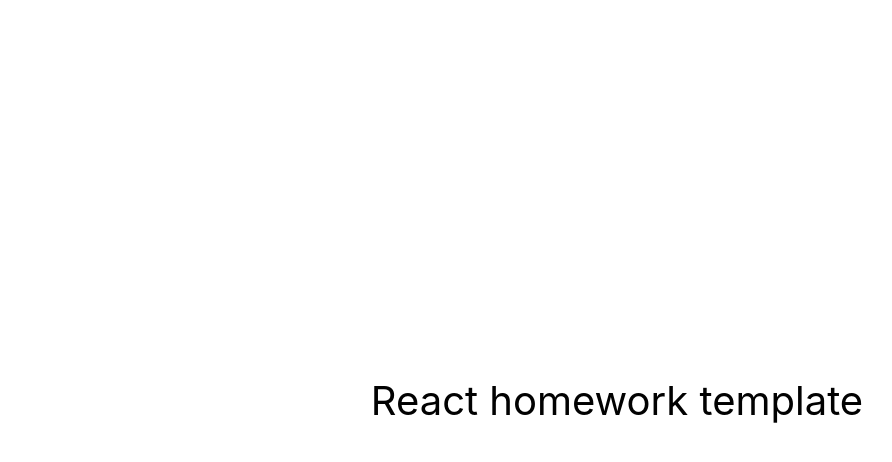
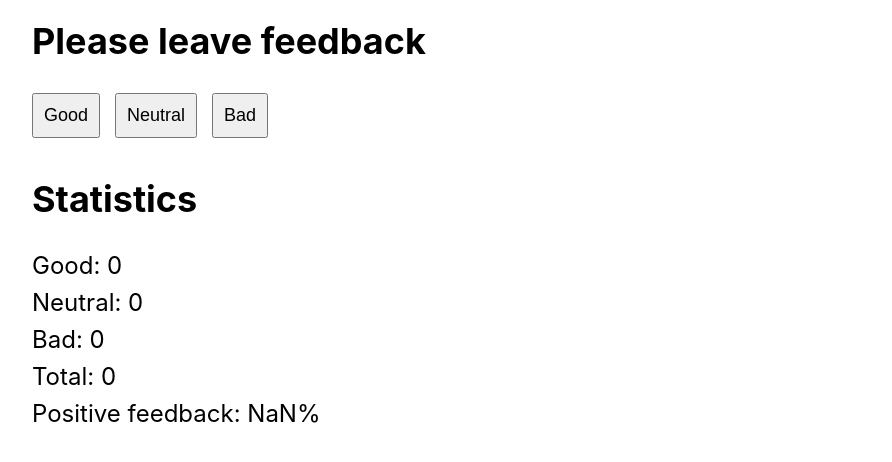
Before and after one commit to MaksNyzhnov/goit-react-hw-02-feedback, a React (Create React App) app: page / in a window 1280 px wide. Shown: the top 462 px of the page, without its empty margins (23-915 px from the left). Built offline with nearby package versions, Linux system fonts and the light colour scheme.

Commit message:
made feedback task

```diff
--- a/package.json
+++ b/package.json
@@ -7,6 +7,7 @@
     "@testing-library/jest-dom": "^5.16.3",
     "@testing-library/react": "^12.1.4",
     "@testing-library/user-event": "^13.5.0",
+    "prop-types": "^15.8.1",
     "react": "^18.1.0",
     "react-dom": "^18.1.0",
     "react-scripts": "5.0.1",
--- /dev/null
+++ b/src/components/App.js
@@ -0,0 +1,34 @@
+import React from 'react';
+
+import FeedbackSection from './Sections/Feedbacksection';
+
+import StatisticsSection from './Sections/Statisticssection';
+class App extends React.Component {
+  state = {
+    good: 0,
+    neutral: 0,
+    bad: 0,
+  };
+  updateState = type => {
+    this.setState(prevState => ({
+      [type]: prevState[type] + 1,
+    }));
+  };
+  render() {
+    return (
+      <div>
+        <FeedbackSection
+          title="Please leave feedback"
+          updateState={this.updateState}
+        ></FeedbackSection>
+
+        <StatisticsSection
+          title="Statistics"
+          feedbacks={this.state}
+        ></StatisticsSection>
+      </div>
+    );
+  }
+}
+
+export default App;
--- a/src/components/App.jsx
+++ /dev/null
@@ -1,16 +0,0 @@
-export const App = () => {
-  return (
-    <div
-      style={{
-        height: '100vh',
-        display: 'flex',
-        justifyContent: 'center',
-        alignItems: 'center',
-        fontSize: 40,
-        color: '#010101'
-      }}
-    >
-      React homework template
-    </div>
-  );
-};
--- /dev/null
+++ b/src/components/FeedbackOptions/FeedbackOptions.js
@@ -0,0 +1,49 @@
+import React from 'react';
+import PropTypes from 'prop-types';
+import css from './FeedbackOptions.module.css';
+
+class FeedbackOptions extends React.Component {
+  constructor(props) {
+    super(props);
+  }
+
+  onButtonClick = event => {
+    this.props.updateState(`${event.target.textContent.toLowerCase()}`);
+  };
+
+  render() {
+    return (
+      <ul className={css.feedback__list}>
+        <li className={css.feedback__list__item}>
+          <button
+            type="button"
+            className={css.feedback__button}
+            onClick={this.onButtonClick}
+          >
+            Good
+          </button>
+        </li>
+        <li className={css.feedback__list__item}>
+          <button
+            type="button"
+            className={css.feedback__button}
+            onClick={this.onButtonClick}
+          >
+            Neutral
+          </button>
+        </li>
+        <li className={css.feedback__list__item}>
+          <button
+            type="button"
+            className={css.feedback__button}
+            onClick={this.onButtonClick}
+          >
+            Bad
+          </button>
+        </li>
+      </ul>
+    );
+  }
+}
+
+export default FeedbackOptions;
--- /dev/null
+++ b/src/components/FeedbackOptions/FeedbackOptions.module.css
@@ -0,0 +1,10 @@
+.feedback__list {
+  display: flex;
+  gap: 15px;
+}
+.feedback__list__item {
+}
+.feedback__button {
+  padding: 10px;
+  font-size: 18px;
+}
--- /dev/null
+++ b/src/components/Sections/Feedbacksection.js
@@ -0,0 +1,18 @@
+import PropTypes from 'prop-types';
+import css from './Section.module.css';
+
+import FeedbackOptions from 'components/FeedbackOptions/FeedbackOptions';
+
+const FeedbackSection = ({ title, updateState }) => {
+  return (
+    <section className={css.section}>
+      <h2 className={css.title}>{title}</h2>
+      <FeedbackOptions updateState={updateState} />
+    </section>
+  );
+};
+
+FeedbackSection.propTypes = {
+  title: PropTypes.string.isRequired,
+};
+export default FeedbackSection;
--- /dev/null
+++ b/src/components/Sections/Section.module.css
@@ -0,0 +1,14 @@
+.section {
+  margin: 0 auto;
+  padding: 20px 15px;
+
+  max-width: 1200px;
+
+  display: flex;
+  flex-direction: column;
+  gap: 30px;
+}
+.title {
+  line-height: 1.2;
+  font-size: 36px;
+}
--- /dev/null
+++ b/src/components/Sections/Statisticssection.js
@@ -0,0 +1,17 @@
+import PropTypes from 'prop-types';
+import css from './Section.module.css';
+import Statistics from 'components/Statistics/Statistics';
+
+const StatisticsSection = ({ title, feedbacks }) => {
+  return (
+    <section className={css.section}>
+      <h2 className={css.title}>{title}</h2>
+      <Statistics feedbacks={feedbacks} />
+    </section>
+  );
+};
+
+StatisticsSection.propTypes = {
+  title: PropTypes.string.isRequired,
+};
+export default StatisticsSection;
--- /dev/null
+++ b/src/components/Statistics/Statistics.js
@@ -0,0 +1,44 @@
+import React from 'react';
+import PropTypes from 'prop-types';
+import css from './Statistics.module.css';
+
+class Statistics extends React.Component {
+  constructor(props) {
+    super(props);
+  }
+  calcTotalFeedbacks(a, b, c) {
+    return Number(a) + Number(b) + Number(c);
+  }
+  calcPositivePercentage(a, b, c) {
+    const total = Number(a) + Number(b) + Number(c);
+    return (a / total) * 100;
+  }
+  render() {
+    const { bad, good, neutral } = this.props.feedbacks;
+
+    return (
+      <ul className={css.statistics__list} onClick={this.show}>
+        <li>
+          <p>Good: {good}</p>
+        </li>
+        <li>
+          <p>Neutral: {neutral}</p>
+        </li>
+        <li>
+          <p>Bad: {bad}</p>
+        </li>
+        <li>
+          <p>Total: {this.calcTotalFeedbacks(good, bad, neutral)}</p>
+        </li>
+        <li>
+          <p>
+            Positive feedback: {this.calcPositivePercentage(good, bad, neutral)}
+            %
+          </p>
+        </li>
+      </ul>
+    );
+  }
+}
+
+export default Statistics;
--- /dev/null
+++ b/src/components/Statistics/Statistics.module.css
@@ -0,0 +1,4 @@
+.statistics__list p {
+  margin-bottom: 8px;
+  font-size: 24px;
+}
--- a/src/index.css
+++ b/src/index.css
@@ -1,4 +1,14 @@
 @import-normalize; /* bring in normalize.css styles */
+
+* {
+  box-sizing: border-box;
+  padding: 0;
+  margin: 0;
+}
+ul,
+li {
+  list-style: none;
+}
 
 body {
   margin: 0;
--- a/src/index.js
+++ b/src/index.js
@@ -1,6 +1,6 @@
 import React from 'react';
 import ReactDOM from 'react-dom/client';
-import { App } from 'components/App';
+import App from 'components/App';
 import './index.css';
 
 ReactDOM.createRoot(document.getElementById('root')).render(
```
Also changed, not shown: 1 other file (tests, documents, lock files or other folders).
